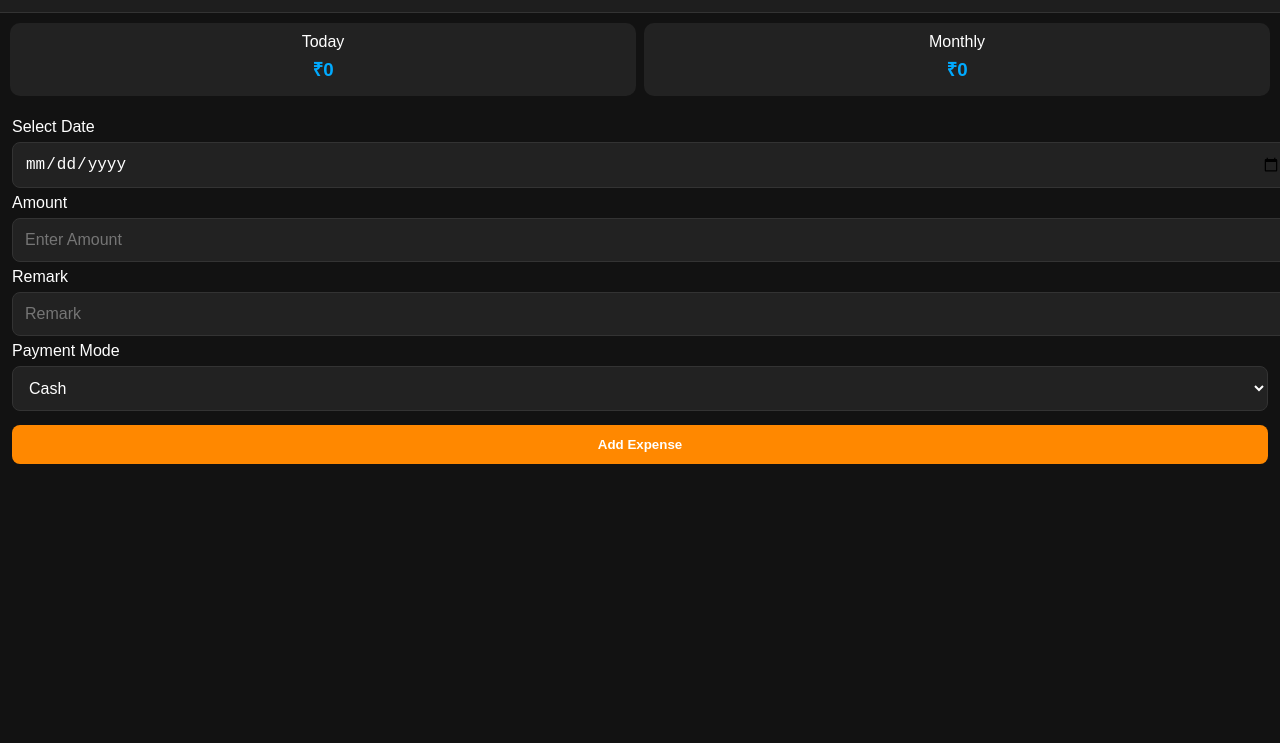
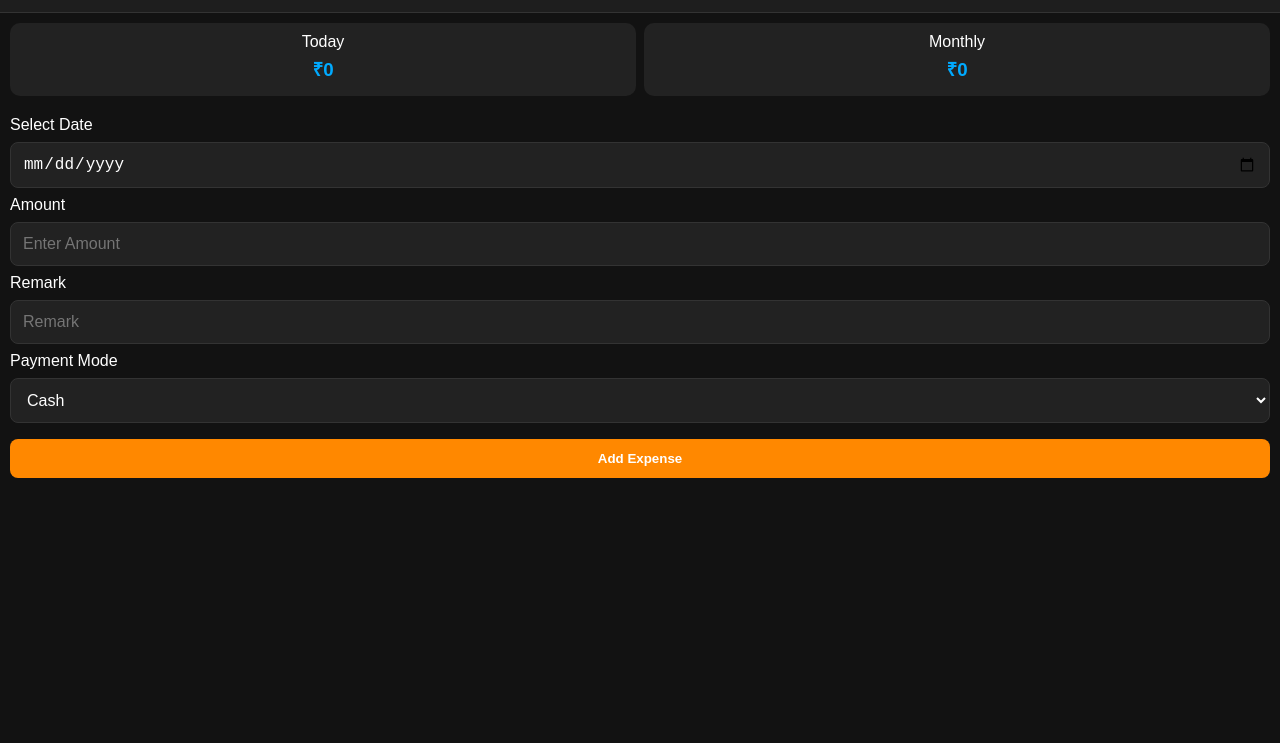
Before and after one commit to srb241099/Smart-Expense-Tracker, a plain HTML site: page index.html in a window 1280 px wide. Shown: the part 57-800 px from the top of the page. Drawn offline with Linux system fonts and the light colour scheme.

Commit message:
Update index.html

```diff
--- a/index.html
+++ b/index.html
@@ -77,25 +77,17 @@ header p { margin:2px 0 0; font-size:12px; color:#888; }
 }
 .box h3 { margin:5px 0; color:#00aaff; }
 
-./* 🔥 IMPORTANT FIX */
-* {
-  box-sizing: border-box;
-}
-
-.input {
-  padding:12px;
-}
-
+.input { padding:10px; }
 input, select {
   width:100%;
   padding:12px;
-  margin:6px 0;
+  margin:8px 0;
+  box-sizing:border-box;
   background:#222;
   border:1px solid #333;
   color:#fff;
   border-radius:8px;
   font-size:16px;
-  display:block;
 }
 button {
   width:100%;
```
